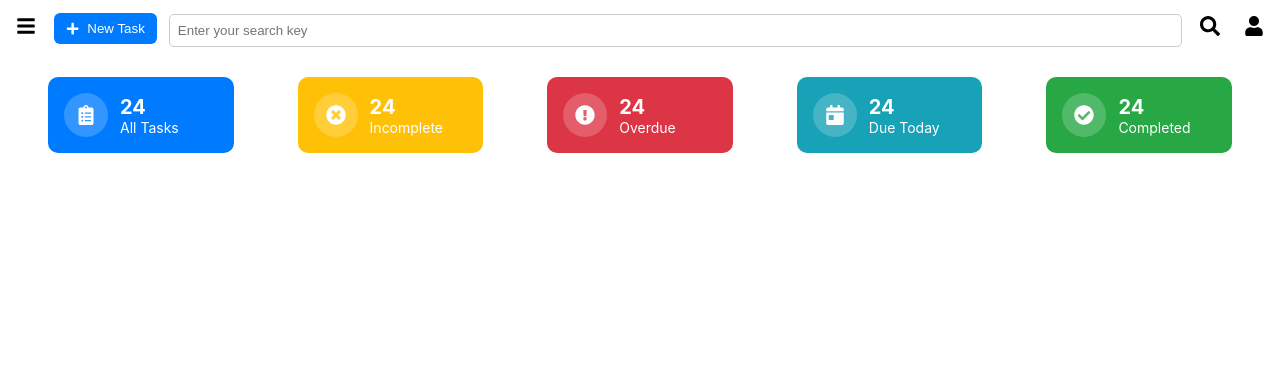
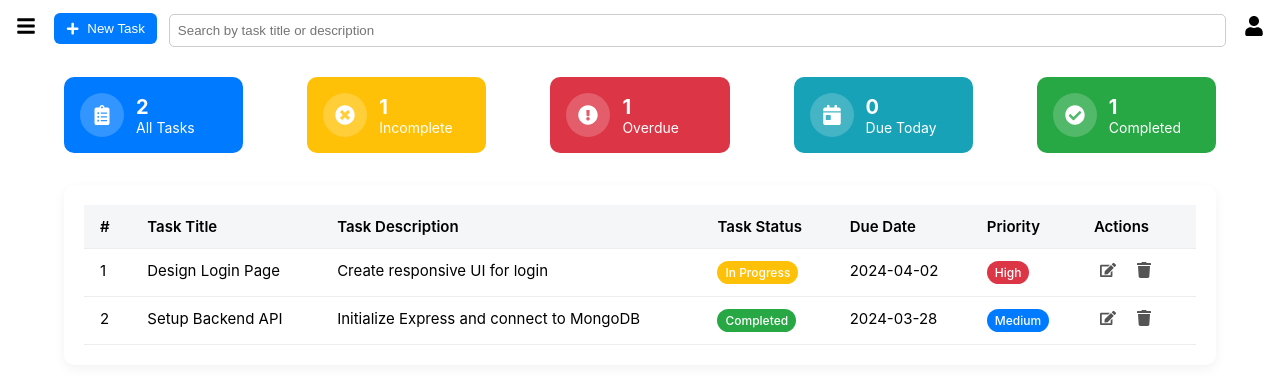
Before and after one commit to vishi1996/TaskPlanner, a React (Create React App) app: page /dashboard in a window 1280 px wide. Shown: the top 384 px of the page. Built offline with nearby package versions, Linux system fonts and the light colour scheme.

Commit message:
feature: add task list table and derived stat card counts based on due date and status

```diff
--- a/src/Components/Dashboard.css
+++ b/src/Components/Dashboard.css
@@ -40,7 +40,7 @@
 .stats-bar {
     display: flex;
     gap: 4rem;
-    padding: 0 3rem;
+    padding: 0 4rem;
     margin-top: 20px;
 }
 
@@ -73,3 +73,91 @@
 .stat-info .stat-label {
     font-size: 14px;
 }
+
+/* Task list */
+.tasklist {
+    margin: 2rem 4rem 0;
+    background: #fff;
+    border-radius: 10px;
+    padding: 20px;
+    box-shadow: 0 4px 12px rgba(0, 0, 0, 0.05);
+    overflow-x: auto;
+}
+
+.tasklist table {
+    width: 100%;
+    min-width: 800px;
+    border-collapse: collapse;
+}
+
+.tasklist th,
+.tasklist td {
+    text-align: left;
+    padding: 12px 16px;
+    border-bottom: 1px solid #eee;
+    font-size: 15px;
+    vertical-align: top;
+}
+
+.tasklist th {
+    background-color: #f4f6f8;
+    font-weight: 600;
+}
+
+/* Truncate long text */
+.truncate {
+    white-space: nowrap;
+    overflow: hidden;
+    text-overflow: ellipsis;
+    max-width: 800px;
+    display: inline-block;
+    vertical-align: top;
+}
+
+/* Badge styles */
+.badge {
+    display: inline-block;
+    padding: 4px 8px;
+    border-radius: 12px;
+    font-size: 12px;
+    color: white;
+    font-weight: 500;
+}
+
+.status-inprogress {
+    background-color: #ffc107;
+}
+
+.status-completed {
+    background-color: #28a745;
+}
+
+.status-overdue {
+    background-color: #dc3545;
+}
+
+.priority-high {
+    background-color: #dc3545;
+}
+
+.priority-medium {
+    background-color: #007bff;
+}
+
+.priority-low {
+    background-color: #6c757d;
+}
+
+/* Icon buttons */
+.icon-button {
+    background: none;
+    border: none;
+    cursor: pointer;
+    font-size: 16px;
+    color: #555;
+    margin-right: 8px;
+}
+
+.icon-button:hover {
+    color: #007bff;
+}
--- a/src/Components/Dashboard.jsx
+++ b/src/Components/Dashboard.jsx
@@ -1,10 +1,47 @@
 import React, { useState } from 'react';
-import { FaBars, FaCalendarDay, FaCheckCircle, FaClipboardList, FaExclamationCircle, FaPlus, FaSearch, FaTimesCircle, FaUser } from 'react-icons/fa';
+import { FaBars, FaCalendarDay, FaCheckCircle, FaClipboardList, FaEdit, FaExclamationCircle, FaPlus, FaSearch, FaTimesCircle, FaTrash, FaUser } from 'react-icons/fa';
 import './Dashboard.css';
 
 function Dashboard() {
 
     const [searchKey, setSearchKey] = useState('');
+    const tasks = [
+        {
+            id: 1,
+            title: 'Design Login Page',
+            description: 'Create responsive UI for login',
+            status: 'In Progress',
+            dueDate: '2024-04-02',
+            priority: 'High',
+        },
+        {
+            id: 2,
+            title: 'Setup Backend API',
+            description: 'Initialize Express and connect to MongoDB',
+            status: 'Completed',
+            dueDate: '2024-03-28',
+            priority: 'Medium',
+        },
+    ];
+
+    const filteredTasks = tasks.filter(task =>
+        task.title.toLowerCase().includes(searchKey.toLowerCase()) ||
+        task.description.toLowerCase().includes(searchKey.toLowerCase())
+    );
+
+    const getCounts = (tasks) => {
+        const today = new Date().toISOString().split('T')[0]; // 'YYYY-MM-DD'
+
+        const all = tasks.length;
+        const completed = tasks.filter(task => task.status.toLowerCase() === 'completed').length;
+        const incomplete = tasks.filter(task => task.status.toLowerCase() !== 'completed').length;
+        const dueToday = tasks.filter(task => task.dueDate === today).length;
+        const overdue = tasks.filter(task => task.dueDate < today && task.status.toLowerCase() !== 'completed').length;
+
+        return { all, completed, incomplete, dueToday, overdue };
+    };
+
+    const { all, completed, incomplete, dueToday, overdue } = getCounts(tasks);
 
     return (
         <div>
@@ -19,14 +56,11 @@ function Dashboard() {
                 </button>
                 <input
                     type="text"
-                    placeholder="Enter your search key"
+                    placeholder="Search by task title or description"
                     value={searchKey}
                     onChange={(e) => setSearchKey(e.target.value)}
                     className="input-field"
                 />
-                <button className="search-button">
-                    <FaSearch />
-                </button>
                 <button className="user-button">
                     <FaUser />
                 </button>
@@ -39,7 +73,7 @@ function Dashboard() {
                         <FaClipboardList />
                     </div>
                     <div className="stat-info">
-                        <div className="stat-count">24</div>
+                        <div className="stat-count">{all}</div>
                         <div className="stat-label">All Tasks</div>
                     </div>
                 </div>
@@ -48,7 +82,7 @@ function Dashboard() {
                         <FaTimesCircle />
                     </div>
                     <div className="stat-info">
-                        <div className="stat-count">24</div>
+                        <div className="stat-count">{incomplete}</div>
                         <div className="stat-label">Incomplete</div>
                     </div>
                 </div>
@@ -57,7 +91,7 @@ function Dashboard() {
                         <FaExclamationCircle />
                     </div>
                     <div className="stat-info">
-                        <div className="stat-count">24</div>
+                        <div className="stat-count">{overdue}</div>
                         <div className="stat-label">Overdue</div>
                     </div>
                 </div>
@@ -66,7 +100,7 @@ function Dashboard() {
                         <FaCalendarDay />
                     </div>
                     <div className="stat-info">
-                        <div className="stat-count">24</div>
+                        <div className="stat-count">{dueToday}</div>
                         <div className="stat-label">Due Today</div>
                     </div>
                 </div>
@@ -75,12 +109,64 @@ function Dashboard() {
                         <FaCheckCircle />
                     </div>
                     <div className="stat-info">
-                        <div className="stat-count">24</div>
+                        <div className="stat-count">{completed}</div>
                         <div className="stat-label">Completed</div>
                     </div>
                 </div>
             </div>
 
+            {/* Task List */}
+            <div className="tasklist">
+                <table>
+                    <thead>
+                        <tr>
+                            <th>#</th>
+                            <th>Task Title</th>
+                            <th>Task Description</th>
+                            <th>Task Status</th>
+                            <th>Due Date</th>
+                            <th>Priority</th>
+                            <th>Actions</th>
+                        </tr>
+                    </thead>
+                    <tbody>
+                        {filteredTasks.map((task, index) => (
+                            <tr key={task.id}>
+                                <td>{index + 1}</td>
+                                <td>
+                                    <span className="truncate" title={task.title}>
+                                        {task.title}
+                                    </span>
+                                </td>
+                                <td>
+                                    <span className="truncate" title={task.description}>
+                                        {task.description}
+                                    </span>
+                                </td>
+                                <td>
+                                    <span className={`badge status-${task.status.toLowerCase().replace(/\s/g, '')}`}>
+                                        {task.status}
+                                    </span>
+                                </td>
+                                <td>{task.dueDate}</td>
+                                <td>
+                                    <span className={`badge priority-${task.priority.toLowerCase()}`}>
+                                        {task.priority}
+                                    </span>
+                                </td>
+                                <td>
+                                    <button className="icon-button">
+                                        <FaEdit />
+                                    </button>
+                                    <button className="icon-button">
+                                        <FaTrash />
+                                    </button>
+                                </td>
+                            </tr>
+                        ))}
+                    </tbody>
+                </table>
+            </div>
         </div>
     );
 }
```
